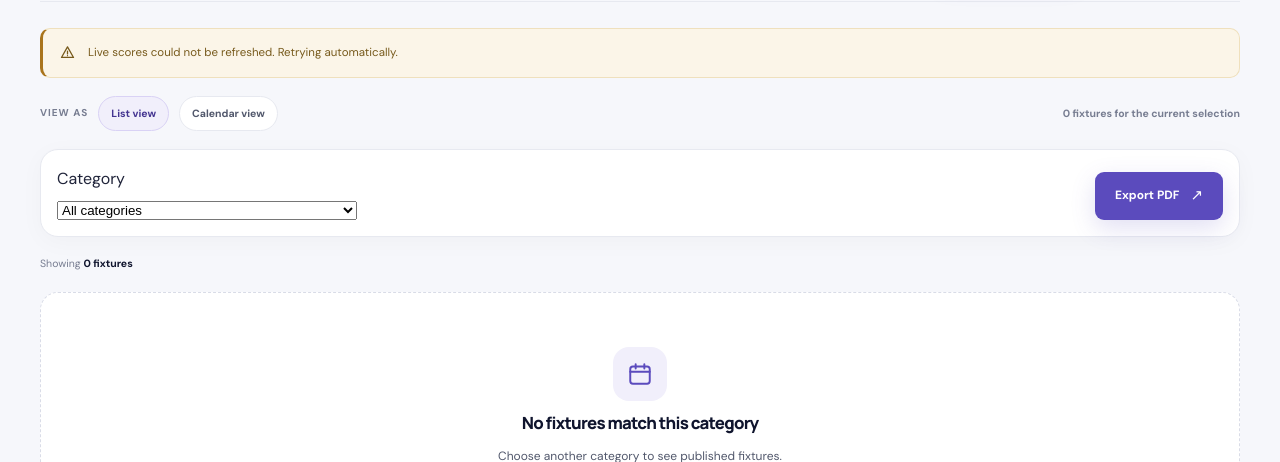
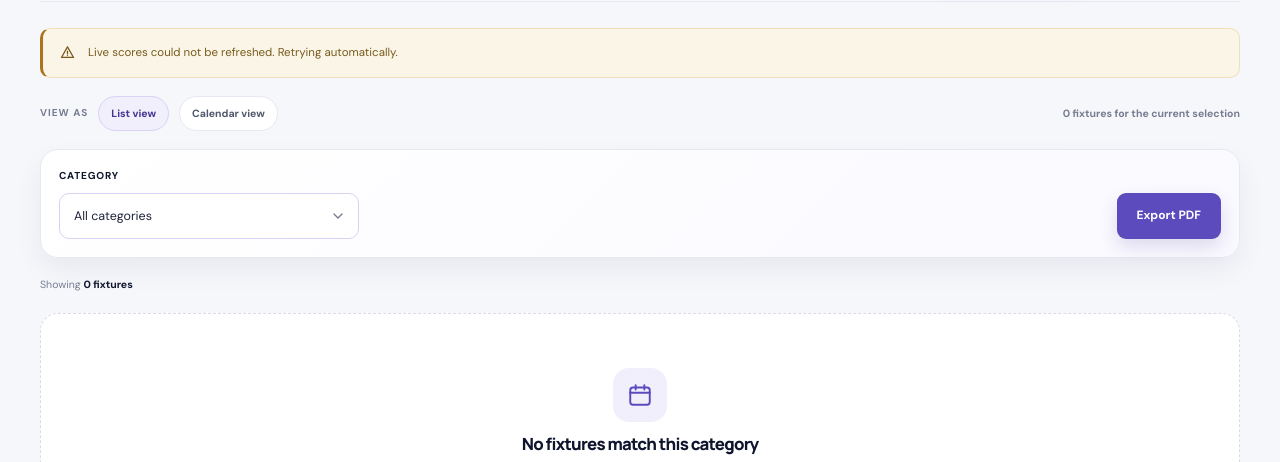
Before and after one commit to Princealex254/ANGUTSA-CHAMPIONSHIP, a plain HTML site: page fixtures/index.html in a window 1280 px wide. Shown: the part 338-800 px from the top of the page. Drawn offline with Linux system fonts and the light colour scheme; no server answers.

Commit message:
Fix fixture PDF printing and toolbar styling
Co-authored-by: copilot-swe-agent[bot] <198982749+Copilot@users.noreply.github.com>

```diff
--- a/css/fixtures.css
+++ b/css/fixtures.css
@@ -34,11 +34,18 @@
     align-items: flex-end;
     gap: 12px;
     margin: 18px 0 4px;
-    padding: 16px;
+    padding: 18px;
     border: 1px solid var(--border);
     border-radius: var(--radius);
-    background: var(--surface);
-    box-shadow: var(--shadow-soft);
+    background: linear-gradient(135deg, var(--surface), #faf9ff);
+    box-shadow: 0 12px 28px rgba(16, 21, 46, 0.06);
+}
+
+.fixture-toolbar .form-label {
+    margin: 0;
+    font-size: 10px;
+    letter-spacing: .08em;
+    text-transform: uppercase;
 }
 
 .fixture-toolbar .form-field {
@@ -46,9 +53,16 @@
     margin: 0;
 }
 
+.fixture-toolbar .form-select {
+    min-height: 46px;
+    border-color: #d9d2f5;
+    background-color: var(--white);
+}
+
 .fixture-toolbar .btn {
     min-height: 46px;
     margin-left: auto;
+    box-shadow: 0 8px 18px rgba(68, 53, 145, 0.16);
 }
 
 /* Print-only report used by the browser's Save as PDF flow. */
--- a/fixtures/index.html
+++ b/fixtures/index.html
@@ -115,13 +115,13 @@
 
                 <div class="fixture-toolbar" id="fixtureFilters">
                     <label class="form-field">
-                        <span>Category</span>
-                        <select id="filterCategory" data-filter="categoryId">
+                        <span class="form-label">Category</span>
+                        <select class="form-select" id="filterCategory" data-filter="categoryId">
                             <option value="">All categories</option>
                         </select>
                     </label>
                     <button type="button" class="btn btn-primary" id="exportFixturesPdf">
-                        Export PDF <span class="btn-arrow" aria-hidden="true">&#8599;</span>
+                        Export PDF
                     </button>
                 </div>
 
--- a/js/fixtures.js
+++ b/js/fixtures.js
@@ -496,12 +496,18 @@
         report.hidden = false;
         report.setAttribute("aria-hidden", "false");
         document.body.classList.add("is-printing-fixtures");
-        window.setTimeout(function () { window.print(); }, 0);
-        window.setTimeout(function () {
+
+        function cleanupPrint() {
             document.body.classList.remove("is-printing-fixtures");
             report.hidden = true;
             report.setAttribute("aria-hidden", "true");
-        }, 1000);
+            window.removeEventListener("afterprint", cleanupPrint);
+            window.clearTimeout(cleanupTimer);
+        }
+
+        var cleanupTimer = window.setTimeout(cleanupPrint, 2000);
+        window.addEventListener("afterprint", cleanupPrint);
+        window.print();
     }
 
     function populateOptions() {
```
